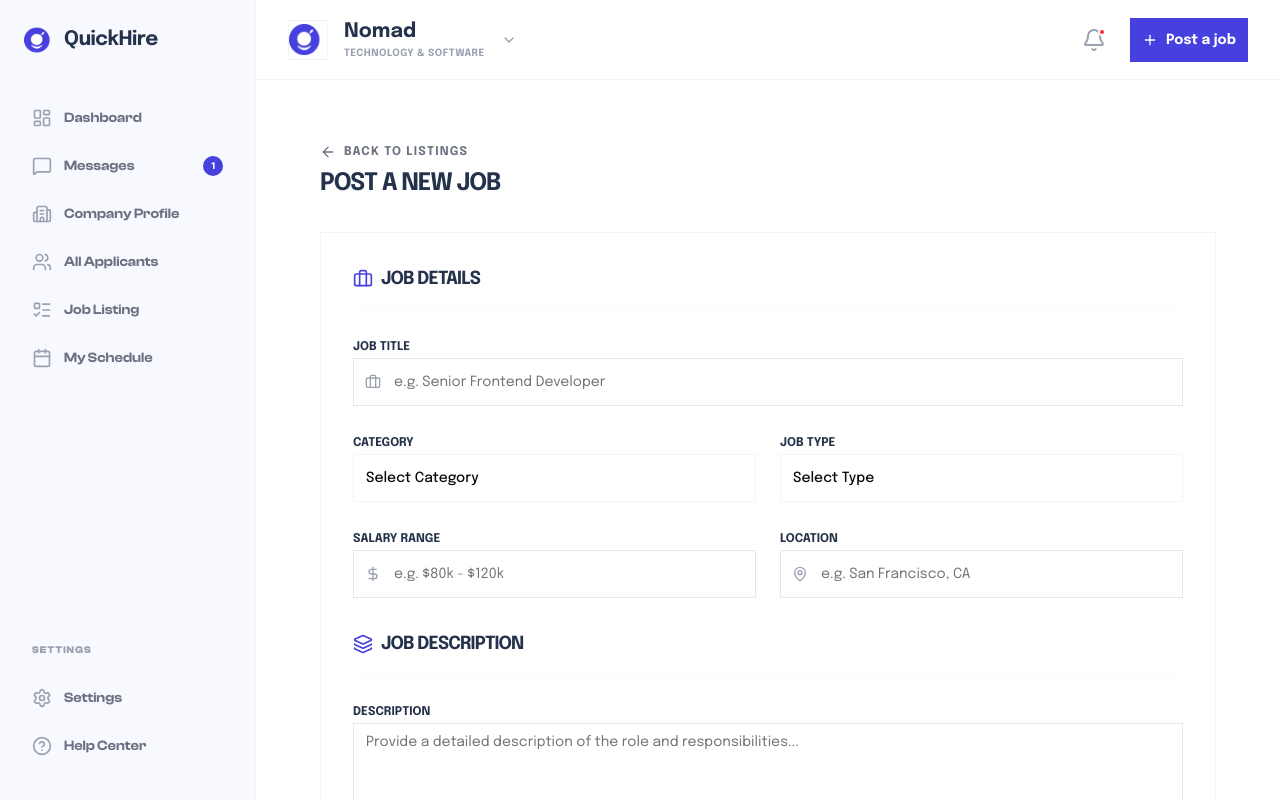
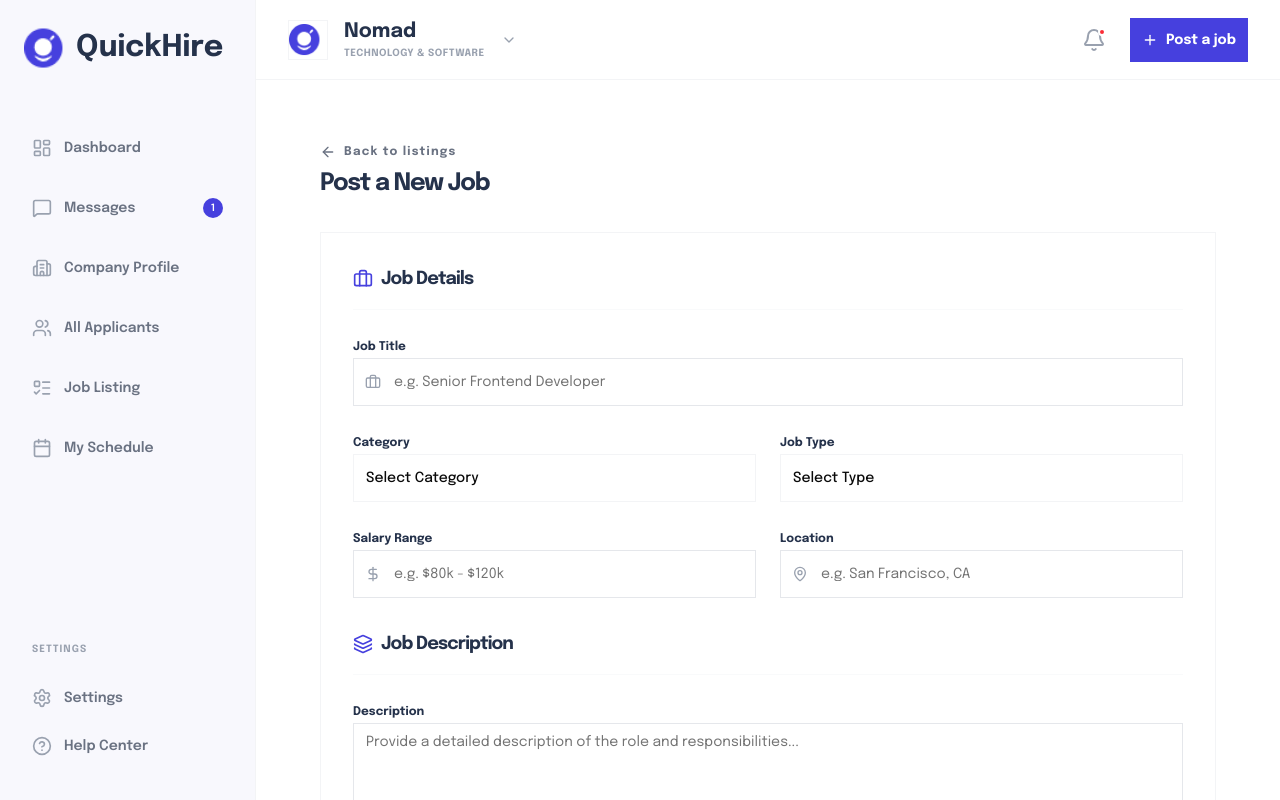
Before and after one commit to rakibislam2233/quick-hire, a Next.js app: page /dashboard/company/job-listing/add in a window 1280 px wide. Shown: the top 800 px of the page. Built offline with nearby package versions, Linux system fonts and the light colour scheme.

Commit message:
refactor: add QuickHire logo links to auth forms and update sidebar styling

```diff
--- a/app/dashboard/page.tsx
+++ b/app/dashboard/page.tsx
@@ -1,7 +1,5 @@
 import { redirect } from "next/navigation";
 
 export default function DashboardPage() {
-  // In a real app, logic here would redirect based on the user's role from auth session
-  // For this demonstration, we'll default to the company dashboard
-  redirect("/dashboard/company");
+  redirect("/dashboard/user");
 }
--- a/components/Pages/Auth/ForgotpasswordForm.tsx
+++ b/components/Pages/Auth/ForgotpasswordForm.tsx
@@ -14,7 +14,8 @@ export default function ForgotPasswordForm() {
   return (
     <div className="w-full max-w-md mx-auto p-8 border border-gray-200 bg-white shadow-none font-epilogue">
       <div className="flex flex-col items-center mb-6">
-        <div className="relative h-10 w-10 mb-4">
+        <Link href="/" className="flex items-center justify-center gap-1 mb-6">
+          <div className="relative w-10 h-9">
             <Image
               src="/asset/logo/logo.png"
               alt="QuickHire Logo"
@@ -23,6 +24,10 @@ export default function ForgotPasswordForm() {
               priority
             />
           </div>
+          <span className="text-2xl font-extrabold text-[#25324B]">
+            QuickHire
+          </span>
+        </Link>
         <h1 className="text-2xl font-bold text-gray-900 mb-2">
           Reset Password
         </h1>
--- a/components/Pages/Auth/LoginForm.tsx
+++ b/components/Pages/Auth/LoginForm.tsx
@@ -14,7 +14,8 @@ export default function LoginForm() {
   return (
     <div className="w-full max-w-[450px] mx-auto p-10 md:p-12 border border-gray-100 bg-white shadow-none font-epilogue">
       <div className="flex flex-col items-center mb-10">
-        <div className="relative h-12 w-12 mb-6">
+        <Link href="/" className="flex items-center justify-center gap-1 mb-6">
+          <div className="relative w-10 h-9">
             <Image
               src="/asset/logo/logo.png"
               alt="QuickHire Logo"
@@ -23,6 +24,10 @@ export default function LoginForm() {
               priority
             />
           </div>
+          <span className="text-2xl font-extrabold text-[#25324B]">
+            QuickHire
+          </span>
+        </Link>
         <h1 className="text-3xl font-black text-[#25324B] mb-2  tracking-tighter">
           Welcome <span className="text-primary ">Back</span>
         </h1>
--- a/components/Pages/Auth/RegisterForm.tsx
+++ b/components/Pages/Auth/RegisterForm.tsx
@@ -13,8 +13,9 @@ export default function RegisterForm() {
 
   return (
     <div className="w-full max-w-[500px] mx-auto p-10 md:p-12 border border-gray-100 bg-white shadow-none font-epilogue">
-      <div className="flex flex-col items-center mb-10">
-        <div className="relative h-12 w-12 mb-6">
+      <div className="flex flex-col items-center">
+        <Link href="/" className="flex items-center justify-center gap-1 mb-6">
+          <div className="relative w-10 h-9">
             <Image
               src="/asset/logo/logo.png"
               alt="QuickHire Logo"
@@ -23,6 +24,10 @@ export default function RegisterForm() {
               priority
             />
           </div>
+          <span className="text-2xl font-extrabold text-[#25324B]">
+            QuickHire
+          </span>
+        </Link>
         <h1 className="text-3xl font-black text-[#25324B] mb-2 tracking-tighter">
           Create <span className="text-primary">Account</span>
         </h1>
--- a/components/Pages/Auth/ResetPasswordForm.tsx
+++ b/components/Pages/Auth/ResetPasswordForm.tsx
@@ -5,15 +5,17 @@ import { Input } from "@/components/ui/input";
 import { resetPasswordAction } from "@/services/auth.service";
 import { Lock } from "lucide-react";
 import Image from "next/image";
+import Link from "next/link";
 import { useActionState } from "react";
 
 export default function ResetPasswordForm() {
   const [state, action, isPending] = useActionState(resetPasswordAction, {});
 
   return (
-    <div className="w-full max-w-md mx-auto p-8 border border-gray-200 bg-white shadow-none">
+    <div className="w-full max-w-md mx-auto p-8 border border-gray-200 bg-white shadow-none font-epilogue">
       <div className="flex flex-col items-center mb-6">
-        <div className="relative h-10 w-10 mb-4">
+        <Link href="/" className="flex items-center justify-center gap-1 mb-6">
+          <div className="relative w-10 h-9">
             <Image
               src="/asset/logo/logo.png"
               alt="QuickHire Logo"
@@ -22,6 +24,10 @@ export default function ResetPasswordForm() {
               priority
             />
           </div>
+          <span className="text-2xl font-extrabold text-[#25324B]">
+            QuickHire
+          </span>
+        </Link>
         <h1 className="text-2xl font-bold text-gray-900 mb-2">
           Reset Password
         </h1>
@@ -48,8 +54,8 @@ export default function ResetPasswordForm() {
             <Input
               name="password"
               type="password"
-              placeholder="Enter new password"
-              className="w-full pl-10 bg-gray-50 border-gray-200 outline-none shadow-none focus-visible:ring-0 focus-visible:border-primary"
+              placeholder="Enter your password"
+              className="w-full h-12 pl-12 bg-gray-50 border-gray-100 rounded-none outline-none shadow-none focus-visible:ring-0 focus-visible:border-primary focus-visible:bg-white transition-all text-sm"
             />
           </div>
           {state?.errors?.password && (
@@ -68,8 +74,8 @@ export default function ResetPasswordForm() {
             <Input
               name="confirmPassword"
               type="password"
-              placeholder="Confirm new password"
-              className="w-full pl-10 bg-gray-50 border-gray-200 outline-none shadow-none focus-visible:ring-0 focus-visible:border-primary"
+              placeholder="Enter your confirm password"
+              className="w-full h-12 pl-12 bg-gray-50 border-gray-100 rounded-none outline-none shadow-none focus-visible:ring-0 focus-visible:border-primary focus-visible:bg-white transition-all text-sm"
             />
           </div>
           {state?.errors?.confirmPassword && (
--- a/components/Pages/Auth/VerifyOtpForm.tsx
+++ b/components/Pages/Auth/VerifyOtpForm.tsx
@@ -5,6 +5,7 @@ import { Input } from "@/components/ui/input";
 import { verifyOtpAction } from "@/services/auth.service";
 import { Key } from "lucide-react";
 import Image from "next/image";
+import Link from "next/link";
 import { useActionState } from "react";
 
 export default function VerifyOtpForm() {
@@ -13,7 +14,8 @@ export default function VerifyOtpForm() {
   return (
     <div className="w-full max-w-md mx-auto p-8 border border-gray-200 bg-white shadow-none font-epilogue">
       <div className="flex flex-col items-center mb-6">
-        <div className="relative h-10 w-10 mb-4">
+        <Link href="/" className="flex items-center justify-center gap-1 mb-6">
+          <div className="relative w-10 h-9">
             <Image
               src="/asset/logo/logo.png"
               alt="QuickHire Logo"
@@ -22,6 +24,10 @@ export default function VerifyOtpForm() {
               priority
             />
           </div>
+          <span className="text-2xl font-extrabold text-[#25324B]">
+            QuickHire
+          </span>
+        </Link>
         <h1 className="text-2xl font-bold text-gray-900 mb-2">
           Verify Your OTP
         </h1>
--- a/components/Pages/Dashboard/Company/CompanySidebar.tsx
+++ b/components/Pages/Dashboard/Company/CompanySidebar.tsx
@@ -1,5 +1,4 @@
 "use client";
-
 import { cn } from "@/lib/utils";
 import {
   Building2,
@@ -72,21 +71,25 @@ const CompanySidebar = ({
 
       <aside
         className={cn(
-          "fixed md:sticky top-0 left-0 z-50 w-64 bg-[#F8F9FF] border-r border-gray-100 flex flex-col h-screen transition-transform duration-300 md:translate-x-0",
+          "fixed md:sticky top-0 left-0 z-50 w-64 bg-[#F8F8FD] border-r border-gray-100 flex flex-col h-screen transition-transform duration-300 md:translate-x-0 font-epilogue",
           isOpen ? "translate-x-0" : "-translate-x-full",
         )}
       >
-        <div className="p-6 mb-4 flex items-center justify-between">
-          <Link href="/" className="flex items-center gap-2 no-underline">
-            <div className="relative w-8 h-8">
+        <div className="p-6 flex items-center justify-between">
+          <Link
+            href="/"
+            className="flex items-center justify-center gap-1 mb-6"
+          >
+            <div className="relative size-12">
               <Image
                 src="/asset/logo/logo.png"
                 alt="QuickHire Logo"
                 fill
                 className="object-contain"
+                priority
               />
             </div>
-            <span className="text-xl font-extrabold text-[#25324B] font-epilogue tracking-tight">
+            <span className="text-2xl md:text-3xl font-extrabold text-[#25324B]">
               QuickHire
             </span>
           </Link>
@@ -108,9 +111,9 @@ const CompanySidebar = ({
                 href={item.href}
                 onClick={onClose}
                 className={cn(
-                  "flex items-center gap-3 px-4 py-3 text-sm font-semibold transition-colors no-underline",
+                  "flex items-center gap-3 px-4 py-4.5 text-sm font-semibold transition-colors no-underline",
                   isActive
-                    ? "bg-white text-primary border-l-4 border-primary"
+                    ? "bg-[#E9EBFD] text-primary border-l-4 border-primary"
                     : "text-gray-500 hover:text-primary",
                 )}
               >
--- a/components/Pages/Dashboard/Company/Jobs/JobForm.tsx
+++ b/components/Pages/Dashboard/Company/Jobs/JobForm.tsx
@@ -1,5 +1,4 @@
 "use client";
-
 import { Button } from "@/components/ui/button";
 import { Input } from "@/components/ui/input";
 import { Textarea } from "@/components/ui/textarea";
@@ -50,7 +49,7 @@ const JobForm = ({ initialData, isEdit = false, id }: JobFormProps) => {
         <div className="w-16 h-16 bg-green-50 text-green-500 rounded-full flex items-center justify-center mb-6">
           <CheckCircle2 className="w-10 h-10" />
         </div>
-        <h2 className="text-2xl font-extrabold text-[#25324B] mb-2 uppercase tracking-tighter">
+        <h2 className="text-2xl font-extrabold text-[#25324B] mb-2 tracking-tighter">
           {state.message}
         </h2>
         <p className="text-gray-500 font-medium mb-8">
@@ -70,11 +69,11 @@ const JobForm = ({ initialData, isEdit = false, id }: JobFormProps) => {
         <div>
           <Link
             href="/dashboard/company/job-listing"
-            className="flex items-center gap-2 text-gray-500 font-bold text-xs uppercase tracking-widest mb-2 no-underline hover:text-primary transition-colors"
+            className="flex items-center gap-2 text-gray-500 font-bold text-xs tracking-widest mb-2 no-underline hover:text-primary transition-colors"
           >
             <ArrowLeft className="w-4 h-4" /> Back to listings
           </Link>
-          <h2 className="text-2xl font-extrabold text-[#25324B] uppercase tracking-tighter">
+          <h2 className="text-2xl font-extrabold text-[#25324B] tracking-tighter">
             {isEdit ? "Edit Job Post" : "Post a New Job"}
           </h2>
         </div>
@@ -82,7 +81,7 @@ const JobForm = ({ initialData, isEdit = false, id }: JobFormProps) => {
 
       <div className="bg-white border border-gray-100 p-8 shadow-none space-y-8">
         {state.message && !state.success && (
-          <div className="p-4 bg-red-50 border border-red-100 text-red-600 text-sm font-bold uppercase">
+          <div className="p-4 bg-red-50 border border-red-100 text-red-600 text-sm font-bold">
             {state.message}
           </div>
         )}
@@ -91,14 +90,14 @@ const JobForm = ({ initialData, isEdit = false, id }: JobFormProps) => {
         <div className="space-y-6">
           <div className="flex items-center gap-2 border-b border-gray-50 pb-4">
             <Briefcase className="w-5 h-5 text-primary" />
-            <h3 className="text-lg font-bold text-[#25324B] uppercase tracking-tighter">
+            <h3 className="text-lg font-bold text-[#25324B] tracking-tighter">
               Job Details
             </h3>
           </div>
 
           <div className="grid grid-cols-1 md:grid-cols-2 gap-6">
             <div className="space-y-2 col-span-1 md:col-span-2">
-              <label className="text-xs font-bold text-[#25324B] uppercase ">
+              <label className="text-xs font-bold text-[#25324B] ">
                 Job Title
               </label>
               <div className="relative">
@@ -111,14 +110,14 @@ const JobForm = ({ initialData, isEdit = false, id }: JobFormProps) => {
                 />
               </div>
               {state.errors?.title && (
-                <p className="text-[10px] text-red-500 font-bold uppercase">
+                <p className="text-[10px] text-red-500 font-bold">
                   {state.errors.title[0]}
                 </p>
               )}
             </div>
 
             <div className="space-y-2">
-              <label className="text-xs font-bold text-[#25324B] uppercase ">
+              <label className="text-xs font-bold text-[#25324B] ">
                 Category
               </label>
               <select
@@ -133,14 +132,14 @@ const JobForm = ({ initialData, isEdit = false, id }: JobFormProps) => {
                 <option value="Business">Business</option>
               </select>
               {state.errors?.category && (
-                <p className="text-[10px] text-red-500 font-bold uppercase">
+                <p className="text-[10px] text-red-500 font-bold">
                   {state.errors.category[0]}
                 </p>
               )}
             </div>
 
             <div className="space-y-2">
-              <label className="text-xs font-bold text-[#25324B] uppercase ">
+              <label className="text-xs font-bold text-[#25324B] ">
                 Job Type
               </label>
               <select
@@ -155,14 +154,14 @@ const JobForm = ({ initialData, isEdit = false, id }: JobFormProps) => {
                 <option value="Contract">Contract</option>
               </select>
               {state.errors?.type && (
-                <p className="text-[10px] text-red-500 font-bold uppercase">
+                <p className="text-[10px] text-red-500 font-bold">
                   {state.errors.type[0]}
                 </p>
               )}
             </div>
 
             <div className="space-y-2">
-              <label className="text-xs font-bold text-[#25324B] uppercase ">
+              <label className="text-xs font-bold text-[#25324B] ">
                 Salary Range
               </label>
               <div className="relative">
@@ -175,14 +174,14 @@ const JobForm = ({ initialData, isEdit = false, id }: JobFormProps) => {
                 />
               </div>
               {state.errors?.salary && (
-                <p className="text-[10px] text-red-500 font-bold uppercase">
+                <p className="text-[10px] text-red-500 font-bold">
                   {state.errors.salary[0]}
                 </p>
               )}
             </div>
 
             <div className="space-y-2">
-              <label className="text-xs font-bold text-[#25324B] uppercase ">
+              <label className="text-xs font-bold text-[#25324B] ">
                 Location
               </label>
               <div className="relative">
@@ -195,7 +194,7 @@ const JobForm = ({ initialData, isEdit = false, id }: JobFormProps) => {
                 />
               </div>
               {state.errors?.location && (
-                <p className="text-[10px] text-red-500 font-bold uppercase">
+                <p className="text-[10px] text-red-500 font-bold">
                   {state.errors.location[0]}
                 </p>
               )}
@@ -207,12 +206,12 @@ const JobForm = ({ initialData, isEdit = false, id }: JobFormProps) => {
         <div className="space-y-6">
           <div className="flex items-center gap-2 border-b border-gray-50 pb-4">
             <Layers className="w-5 h-5 text-primary" />
-            <h3 className="text-lg font-bold text-[#25324B] uppercase tracking-tighter">
+            <h3 className="text-lg font-bold text-[#25324B] tracking-tighter">
               Job Description
             </h3>
           </div>
           <div className="space-y-2">
-            <label className="text-xs font-bold text-[#25324B] uppercase ">
+            <label className="text-xs font-bold text-[#25324B] ">
               Description
             </label>
             <Textarea
@@ -222,7 +221,7 @@ const JobForm = ({ initialData, isEdit = false, id }: JobFormProps) => {
               className={`rounded-none min-h-[200px] border-gray-200 focus-visible:ring-0 focus-visible:border-primary shadow-none ${state.errors?.description ? "border-red-500" : ""}`}
             />
             {state.errors?.description && (
-              <p className="text-[10px] text-red-500 font-bold uppercase">
+              <p className="text-[10px] text-red-500 font-bold">
                 {state.errors.description[0]}
               </p>
             )}
@@ -234,14 +233,14 @@ const JobForm = ({ initialData, isEdit = false, id }: JobFormProps) => {
             type="button"
             variant="outline"
             onClick={() => router.back()}
-            className="rounded-none h-12 px-8 font-bold border-gray-200 uppercase tracking-widest text-xs"
+            className="rounded-none h-12 px-8 font-bold border-gray-200 tracking-widest text-xs"
           >
             Cancel
           </Button>
           <Button
             type="submit"
             disabled={isPending}
-            className="bg-primary text-white rounded-none h-12 px-10 font-bold shadow-none uppercase tracking-widest text-xs"
+            className="bg-primary text-white rounded-none h-12 px-10 font-bold shadow-none tracking-widest text-xs"
           >
             {isPending ? (
               <>
```
Lines whose indentation alone changed are shown as unchanged.
